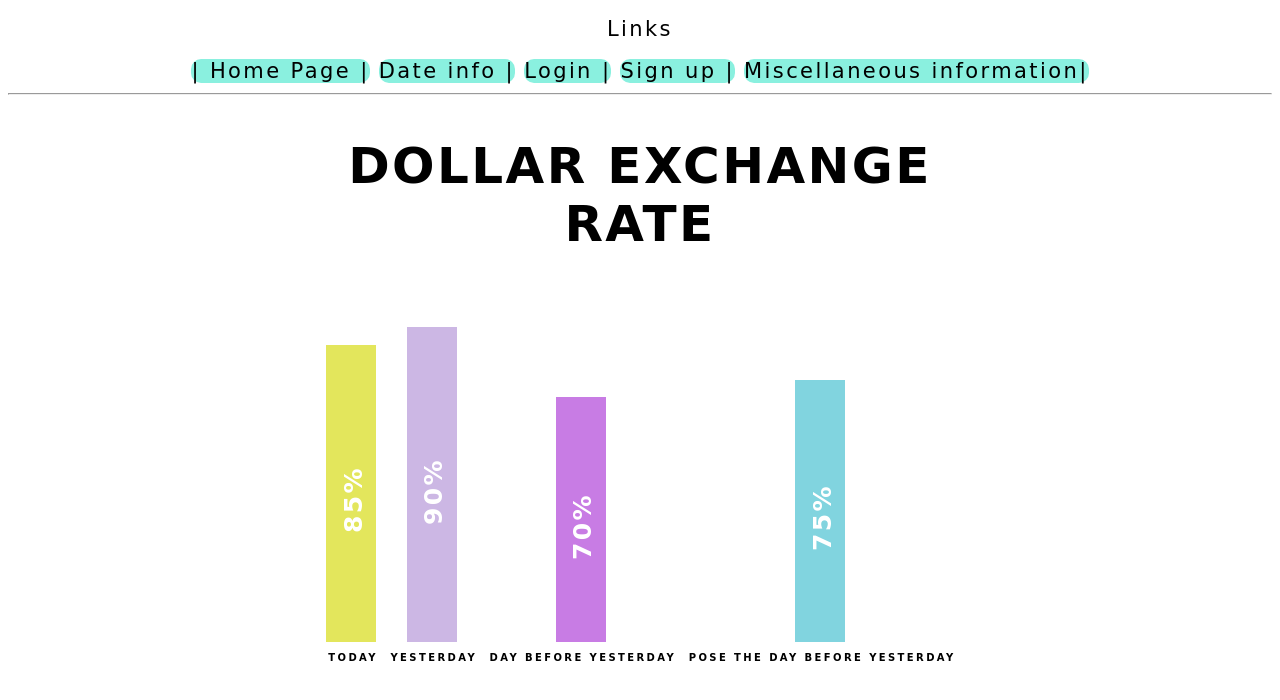
After one commit to cr0ch/Flask_Study, a Flask app: page /miscellaneous_information in a window 1280 px wide. The commit adds this page. Shown: the top 700 px of the page. Run offline with Flask 2, Linux system fonts and the light colour scheme.

Commit message:
appearance
New
appearance

```diff
--- a/app/routes.py
+++ b/app/routes.py
@@ -161,8 +161,12 @@ def reset_password():
             db.session.commit()
             return redirect(url_for('login'))
 
-
-
+@my_app.route('/miscellaneous_information', methods=['POST','GET'])
+def miscellaneous_information():
+    if request.method == 'GET':
+        return render_template("miscellaneous_information.html")
+    if request.method == 'POST':
+        form = request.form
 
 
 def generator_password():
--- a/app/static/styles.css
+++ b/app/static/styles.css
@@ -138,3 +138,148 @@ input[type=email] {
     border-radius:10px;
     background: #8af0df;
 }
+
+.links-body{
+    text-align: center;
+}
+
+.section {
+	position: absolute;
+	left: 50%;
+	top: 50%;
+	transform: translate(-50%, -50%);
+	display: flex;
+	align-items: center;
+	flex-direction: column;
+	width: 50%;
+}
+
+.skills {
+	font-weight: bold;
+	text-transform: uppercase;
+	color: rgb(0, 0, 0);
+	font-size: 50px;
+	margin-bottom: 30px;
+}
+
+.diagram {
+	display: flex;
+	justify-content: space-around;
+	align-items: center;
+	width: 100%;
+}
+
+.skillBLock {
+	height: 380px;
+	display: flex;
+	justify-content: flex-end;
+	align-items: center;
+	flex-direction: column;
+}
+
+.column {
+	display: flex;
+	justify-content: center;
+	align-items: center;
+	width: 50px;
+}
+
+.skillBLock:first-child .column {
+	background: #e3e65c;
+	height: calc(350px / 100 * 85); /*85%*/
+	animation: appFir 2s 1;
+}
+
+.skillBLock:nth-child(2) .column {
+	background: #ccb7e4;
+	height: calc(350px / 100 * 90); /*90%*/
+	animation: appSec 2s 1;
+}
+
+.skillBLock:nth-child(3) .column {
+	background: #c87ce4;
+	height: calc(350px / 100 * 70); /*70%*/
+	animation: appThi 2s 1;
+}
+
+.skillBLock:last-child .column {
+	background: #81d4df;
+	height: calc(350px / 100 * 75); /*75%*/
+	animation: appFou 2s 1;
+}
+
+.column span {
+	transform: rotate(-90deg);
+	color: rgb(255, 255, 255);
+	font-weight: bold;
+	font-size: 25px;
+	animation: app 3s 1;
+}
+
+.name {
+	text-transform: uppercase;
+	color: rgb(0, 0, 0);
+	font-weight: bold;
+	font-size: 10px;
+	margin-top: 10px;
+}
+
+@keyframes appFir {
+	0% {
+		height: 0;
+	}
+	20% {
+		height: 0;
+	}
+	100% {
+		height: calc(350px / 100 * 85);
+	}
+}
+
+@keyframes appSec {
+	0% {
+		height: 0;
+	}
+	20% {
+		height: 0;
+	}
+	100% {
+		height: calc(350px / 100 * 90);
+	}
+}
+
+@keyframes appThi {
+	0% {
+		height: 0;
+	}
+	20% {
+		height: 0;
+	}
+	100% {
+		height: calc(350px / 100 * 70);
+	}
+}
+
+@keyframes appFou {
+	0% {
+		height: 0;
+	}
+	20% {
+		height: 0;
+	}
+	100% {
+		height: calc(350px / 100 * 75);
+	}
+}
+
+@keyframes app {
+	0% {
+		opacity: 0;
+	}
+	70% {
+		opacity: 0;
+	}
+	100% {
+		opacity: 1;
+	}
+}
--- a/app/templates/links.html
+++ b/app/templates/links.html
@@ -1,9 +1,7 @@
 <html>
 
 <head>
-<style>
 
-</style>
 
 
 
@@ -11,15 +9,19 @@
     <link rel="stylesheet" type="text/css" href="{{ url_for('static', filename='styles.css')}}">
 </head>
 <h2>Links</h2>
-
+<body class='links-body'>
     <a href="/index" class="links-a">| Home Page |</a>
     <a href="/date" class="links-a"> Date info |</a> {% if current_user.is_anonymous %}
     <a href="/login" class="links-a"> Login |</a>
     <a href="/register" class="links-a">Sign up |</a> {% else %}
     <a href="/logout" class="links-a"> Logout |</a>
     <a href="/add_post" class="links-a"> Add post |</a>
-<a href="{{url_for('user', username=current_user.username)}}" class="links-a"> My profile |</a> {%if request.path == '/user/'+ current_user.username%} <a href="/edit_profile"> Edit profile |</a> {% endif %} {% endif %}
+    <a href="{{url_for('user', username=current_user.username)}}" class="links-a"> My profile |</a> {%if request.path == '/user/'+ current_user.username%}
+    <a href="/edit_profile" class="links-a"> Edit profile |</a> {% endif %} {% endif %}
+    <a href="/miscellaneous_information" class="links-a">Miscellaneous information|</a>
     <hr>
+</body>
+
 
 
 
--- /dev/null
+++ b/app/templates/miscellaneous_information.html
@@ -0,0 +1,42 @@
+<!DOCTYPE html>
+<html lang="ru">
+<head>
+	<meta charset="UTF-8">
+	<title>Miscellaneous information</title>
+    {% include 'links.html' %}
+	<link rel="stylesheet" href="main.css">
+</head>
+<body class="body-diogram">
+	<div class="section">
+		<div class="skills">Dollar exchange rate</div>
+
+		<div class="diagram">
+			<div class="skillBLock">
+				<div class="column">
+					<span>85%</span>
+				</div>
+				<span class="name">Today</span>
+			</div>
+			<div class="skillBLock">
+				<div class="column">
+					<span>90%</span>
+				</div>
+				<span class="name">yesterday</span>
+			</div>
+			<div class="skillBLock">
+				<div class="column">
+					<span>70%</span>
+				</div>
+				<span class="name">day before yesterday</span>
+			</div>
+			<div class="skillBLock">
+				<div class="column">
+					<span>75%</span>
+				</div>
+				<span class="name">pose the day before yesterday</span>
+			</div>
+		</div>
+	</div>
+<span></span>
+</body>
+</html>
--- a/app/templates/user_profile.html
+++ b/app/templates/user_profile.html
@@ -5,7 +5,7 @@
     body{
       background: url('https://cdn.discordapp.com/attachments/781591422586585099/936553529802375209/1.jpg');
       background-size: 680px;
-      background-position: -5% 30%;
+      background-position: 50% 50%;
     }
   </style>
   <meta charset="UTF-8">
```
Lines whose indentation alone changed are shown as unchanged.
